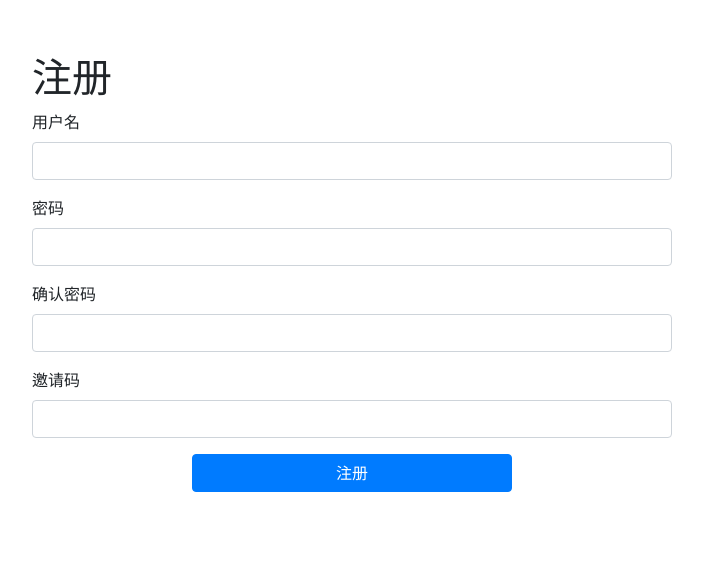
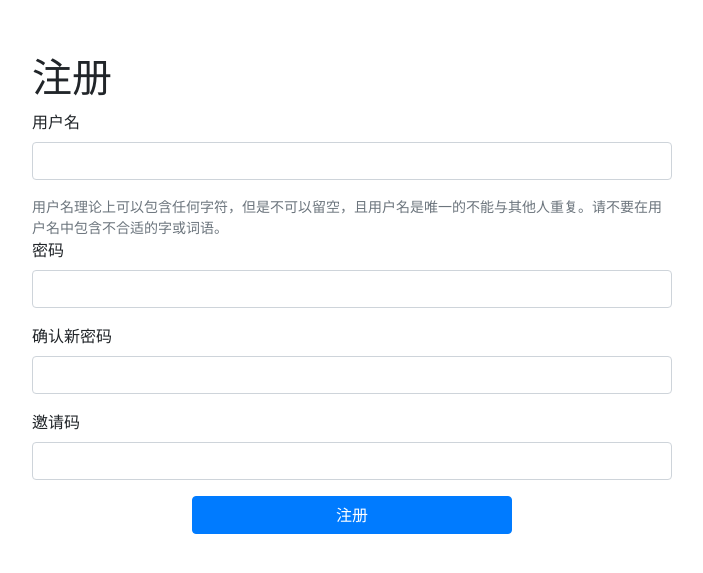
Before and after one commit to Neboer/HCRC, a Flask app: page /register in a window 1280 px wide. Shown: the part 154-727 px from the top of the page, without its empty margins (288-991 px from the left). Run offline with Flask 2, Linux system fonts and the light colour scheme; some libraries are stand-ins or nearby versions.

Commit message:
frontend beautify

```diff
--- a/templates/Login.html
+++ b/templates/Login.html
@@ -9,8 +9,6 @@
     <link rel="stylesheet" href="static/bootstrap.min.css" type="text/css">
     <link rel="stylesheet" href="static/general.css" type="text/css">
 </head>
-
-
 <body>
 <div class="banner">Welcome To Corona Server</div>
 <div class="alert alert-danger {% if not err %} d-none {% endif %}" id="error">
@@ -18,38 +16,93 @@
 </div>
 <div class="center">
     <h1>{{ operation }}</h1>
-    <form method="post"
+    <form method="post" class="needs-validation" novalidate
           action="{% if operation == '登录' %}/login{% elif operation == '注册' %}/register{% else %}/change_password{% endif %}">
         <div class="form-group">
             <label for="username">用户名</label>
             <input type="text" class="form-control" id="username" {% if operation != '修改密码' %}
-                   name="username" {% else %} value="{{ user_change_password }}" readonly {% endif %}>
+                   name="username" {% else %} value="{{ user_change_password }}" readonly {% endif %} required>
         </div>
-
+        {% if operation == '注册' %}
+            <small id="passwordHelpBlock" class="form-text text-muted">
+                用户名理论上可以包含任何字符，但是不可以留空，且用户名是唯一的不能与其他人重复。请不要在用户名中包含不合适的字或词语。
+            </small>
+        {% endif %}
         {% if operation == '修改密码' %}
             <div class="form-group">
                 <label for="original_password">原密码</label>
-                <input type="password" class="form-control" id="original_password" name="original_password">
+                <input type="password" class="form-control" id="original_password" name="original_password" required>
             </div>
         {% endif %}
         <div class="form-group">
             <label for="password">{% if operation == '修改密码' %}新{% endif %}密码</label>
-            <input type="password" class="form-control" id="password" name="password">
+            <input type="password" class="form-control" id="password" name="password" required pattern="[1-9a-i]{6,16}">
+            <small id="password-hint" class="form-text invalid-feedback">
+                密码只能包含1-9、a-i的字符，并且长度务必在6-16位之间。
+            </small>
         </div>
         {% if operation == '注册' or operation == '修改密码' %}
             <div class="form-group">
-                <label for="confirm">确认{% if operation == '修改密码' %}新{% endif %}密码</label>
-                <input type="password" class="form-control" id="confirm">
+                <label for="confirm_password">确认新密码</label>
+                <input type="password" class="form-control " id="confirm_password" required>
+                <small id="confirm_hint" class="form-text d-none" style="color: red">
+                    两次密码输入不一致
+                </small>
             </div>
         {% endif %}
         {% if operation == '注册' %}
             <div class="form-group">
                 <label for="invite_code">邀请码</label>
-                <input type="text" class="form-control" id="invite_code" name="invite_code">
+                <input type="text" class="form-control" id="invite_code" name="invite_code" required>
+
             </div>
         {% endif %}
         <button type="submit" class="btn btn-primary greater">{{ operation }}</button>
     </form>
 </div>
 </body>
+<script>
+    (function () {
+        'use strict';
+        window.addEventListener('load', function () {
+            // Fetch all the forms we want to apply custom Bootstrap validation styles to
+            var forms = document.getElementsByClassName('needs-validation');
+            // Loop over them and prevent submission
+            var validation = Array.prototype.filter.call(forms, function (form) {
+                form.addEventListener('submit', function (event) {
+                    if (form.checkValidity() === false) {
+                        event.preventDefault();
+                        event.stopPropagation();
+                    }
+                    form.classList.add('was-validated');
+                }, false);
+            });
+        }, false);
+        {% if operation == '修改密码' or operation == '注册' %}
+            let confirm_password_element = $('#confirm_password');
+            let confirm_hint_element = $('#confirm_hint');
+            let password_element = $('#password');
+            $('#password, #confirm_password').on('keyup', function () {
+                if (password_element.val() === confirm_password_element.val()) {
+                    if (confirm_password_element.hasClass('is-invalid')) {
+                        confirm_password_element.removeClass('is-invalid');
+                    }
+                    confirm_password_element.addClass('is-valid');
+                    if (!confirm_hint_element.hasClass('d-none')) {
+                        confirm_hint_element.addClass('d-none');
+                    }
+                } else {
+                    if (confirm_password_element.hasClass('is-valid')) {
+                        confirm_password_element.removeClass('is-valid');
+                    }
+                    confirm_password_element.addClass('is-invalid');
+                    if (confirm_hint_element.hasClass('d-none')) {
+                        confirm_hint_element.removeClass('d-none');
+                    }
+                }
+
+            });
+        {% endif %}
+    })();
+</script>
 </html>
```
Also changed, not shown: templates/User.html (+5 -4 lines).
